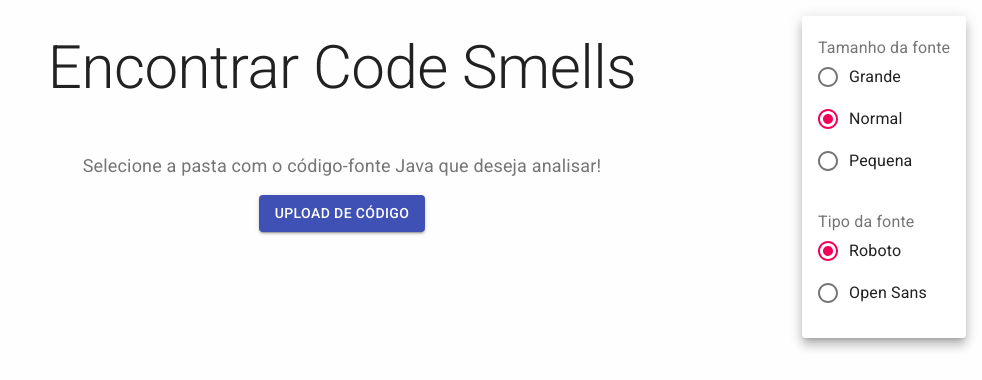
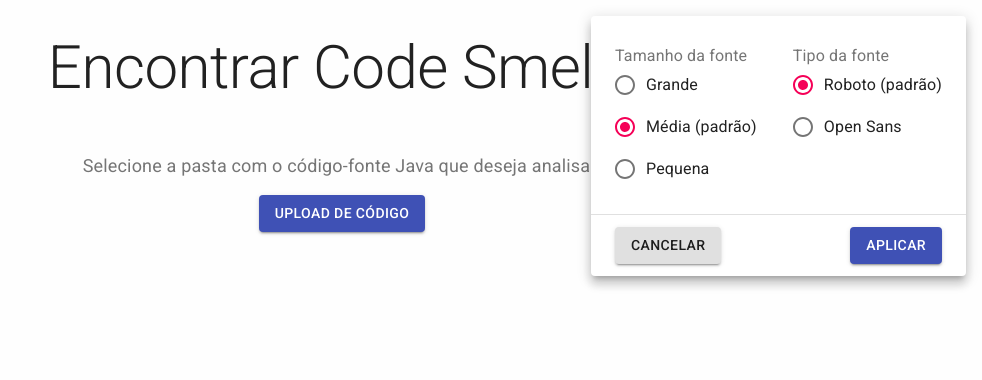
Before and after one commit to gustavokrieger/tcc, a React (Create React App) app in the folder frontend/: page / in a window 1280 px wide. Both pictures are taken after a click on the button 1226 px from the left and 45 px from the top of the page. Shown: the top 380 px of the page, without its empty margins (298-1280 px from the left). Built offline with nearby package versions, Linux system fonts and the light colour scheme.

Commit message:
adição de botões nas opções

```diff
--- a/frontend/src/components/settings/FontFamilySetter.tsx
+++ b/frontend/src/components/settings/FontFamilySetter.tsx
@@ -44,7 +44,7 @@ export default function FontFamilySetter(props: Props) {
           <FormControlLabel
             value={FontFamily.ROBOTO}
             control={<Radio />}
-            label="Roboto"
+            label="Roboto (padrão)"
           />
           <FormControlLabel
             value={FontFamily.OPEN_SANS}
--- a/frontend/src/components/settings/FontSizeSetter.tsx
+++ b/frontend/src/components/settings/FontSizeSetter.tsx
@@ -47,9 +47,9 @@ export default function FontSizeSetter(props: Props) {
             label="Grande"
           />
           <FormControlLabel
-            value={FontSize.NORMAL}
+            value={FontSize.MEDIUM}
             control={<Radio />}
-            label="Normal"
+            label="Média (padrão)"
           />
           <FormControlLabel
             value={FontSize.SMALL}
--- a/frontend/src/components/settings/SettingsMenu.tsx
+++ b/frontend/src/components/settings/SettingsMenu.tsx
@@ -6,6 +6,8 @@ import FontSizeSetter from './FontSizeSetter';
 import {createStyles, makeStyles, Theme} from '@material-ui/core/styles';
 import clsx from 'clsx';
 import FontFamilySetter from './FontFamilySetter';
+import Button from '@material-ui/core/Button';
+import Divider from '@material-ui/core/Divider';
 
 const useStyles = makeStyles((theme: Theme) =>
   createStyles({
@@ -15,8 +17,21 @@ const useStyles = makeStyles((theme: Theme) =>
       marginRight: theme.spacing(3),
       right: 0,
     },
-    menuItem: {
-      padding: theme.spacing(2),
+    menuItems: {
+      display: 'flex',
+      margin: theme.spacing(3),
+      marginRight: theme.spacing(1),
+    },
+    firstMenuItem: {
+      marginRight: theme.spacing(2.5),
+    },
+    menuButtons: {
+      display: 'flex',
+      justifyContent: 'space-between',
+      marginTop: theme.spacing(1.5),
+      marginBottom: theme.spacing(0.5),
+      marginRight: theme.spacing(3),
+      marginLeft: theme.spacing(3),
     },
   })
 );
@@ -56,8 +71,18 @@ export default function SettingsMenu(props: Props) {
         open={Boolean(anchorEl)}
         onClose={handleClose}
       >
-        <FontSizeSetter className={classes.menuItem} />
-        <FontFamilySetter className={classes.menuItem} />
+        <div className={classes.menuItems}>
+          <FontSizeSetter className={classes.firstMenuItem} />
+          <FontFamilySetter />
+        </div>
+        <Divider />
+        {/*todo fazer com que façam algo*/}
+        <div className={classes.menuButtons}>
+          <Button variant="contained">cancelar</Button>
+          <Button variant="contained" color="primary">
+            aplicar
+          </Button>
+        </div>
       </Menu>
     </div>
   );
--- a/frontend/src/storage_items/FontSize.ts
+++ b/frontend/src/storage_items/FontSize.ts
@@ -1,5 +1,5 @@
 export enum FontSize {
   BIG = '16',
-  NORMAL = '14',
+  MEDIUM = '14',
   SMALL = '12',
 }
--- a/frontend/src/storage_items/StorageItemCreator.ts
+++ b/frontend/src/storage_items/StorageItemCreator.ts
@@ -4,7 +4,7 @@ import {FontFamily} from './FontFamily';
 
 export default class StorageItemCreator {
   static createFontSize(): StorageItem<FontSize> {
-    return new StorageItem<FontSize>('fontSize', FontSize.NORMAL);
+    return new StorageItem<FontSize>('fontSize', FontSize.MEDIUM);
   }
 
   static createFontFamily(): StorageItem<FontFamily> {
```
